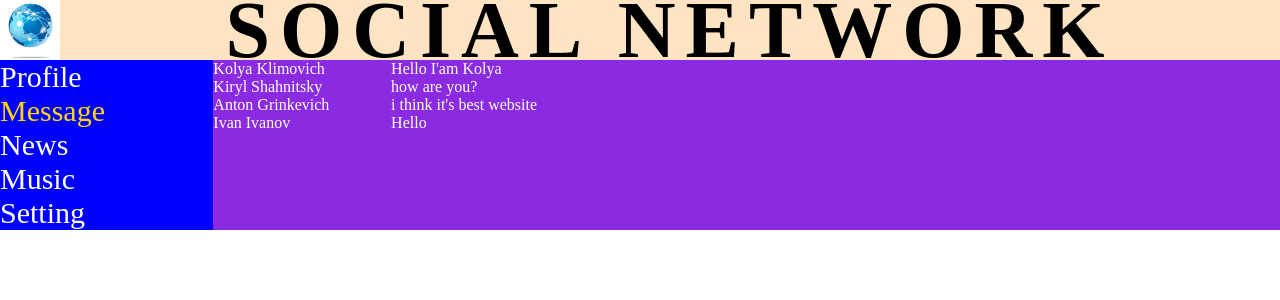
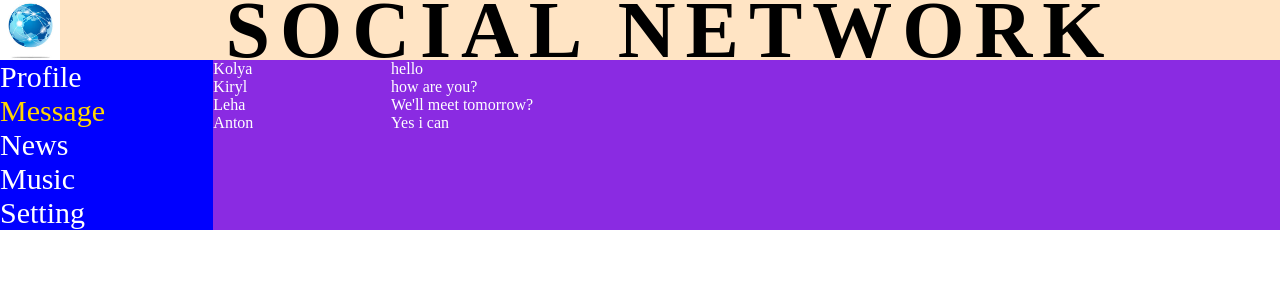
Before and after one commit to StokinDenis/social-network, a React (Create React App) app: page /dialog in a window 1280 px wide. Shown: the top 300 px of the page. Built offline with nearby package versions, Linux system fonts and the light colour scheme.

Commit message:
made the components "DialogItem" and "MessageItem"

```diff
--- a/src/components/Dialog/Dialog.jsx
+++ b/src/components/Dialog/Dialog.jsx
@@ -1,45 +1,36 @@
 import s from './Dialog.module.css'
 import {NavLink} from "react-router-dom";
 
+function DialogItem(props){
+    return(
+        <div className={s.name}>
+            <NavLink to={"/dialog" + props.id}>
+                {props.nameInterlocutor}
+            </NavLink>
+        </div>
+    )
+}
+function MessageItem(props){
+    return(
+        <div className={s.message_text}>
+            {props.content}
+        </div>
+    )
+}
 function Dialog(){
     return(
         <div className={s.dialogs}>
             <div className={s.names}>
-                <div className={s.names}>
-                    <NavLink to="/dialog/1">
-                        Kolya Klimovich
-                    </NavLink>
-                    <div className={s.name}>
-                        <NavLink to="/dialog/2">
-                            Kiryl Shahnitsky
-                        </NavLink>
-                    </div>
-                    <div>
-                        <NavLink to="/dialog/3">
-                            Anton Grinkevich
-                        </NavLink>
-                    </div>
-                    <div className={s.name}>
-                        <NavLink to="/dialog/4">
-                            Ivan Ivanov
-                        </NavLink>
-                    </div>
-
-                </div>
+                <DialogItem nameInterlocutor={"Kolya"} id={"/1"}/>
+                <DialogItem nameInterlocutor={"Kiryl"} id={"/2"}/>
+                <DialogItem nameInterlocutor={"Leha"} id={"/3"}/>
+                <DialogItem nameInterlocutor={"Anton"} id={"/4"}/>
             </div>
             <div className={s.messages}>
-                <div className={s.message_text}>
-               Hello I'am Kolya
-                </div>
-                <div className={s.message_text}>
-                 how are you?
-                </div>
-                <div className={s.message_text}>
-                    i think it's best website
-                </div>
-                <div className={s.message_text}>
-                    Hello
-                </div>
+                <MessageItem content={"hello"}/>
+                <MessageItem content={"how are you?"}/>
+                <MessageItem content={"We'll meet tomorrow?"}/>
+                <MessageItem content={"Yes i can"}/>
             </div>
         </div>
     )
```
